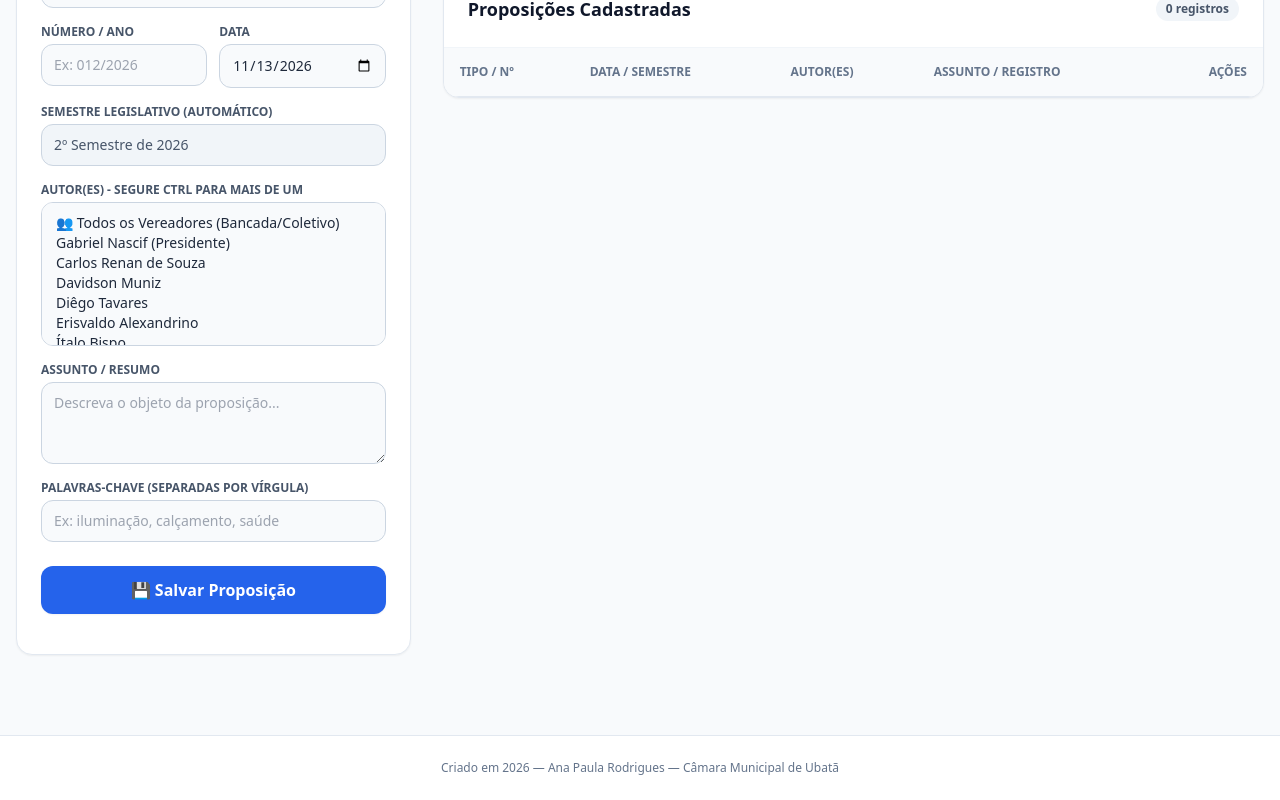
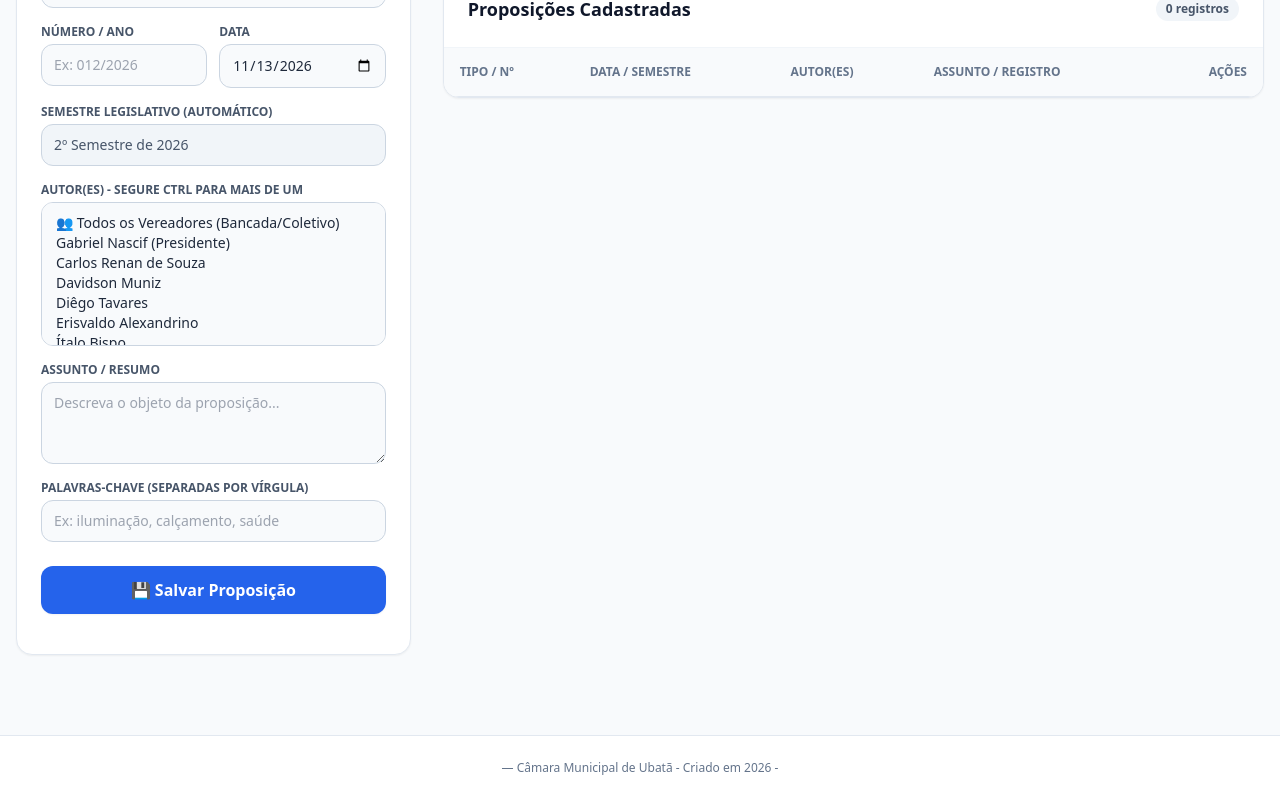
Before and after one commit to plegis-ubata/controle-proposi-es-ubat-, a plain HTML site: page index.html in a window 1280 px wide. Shown: the part 429-1229 px from the top of the page. Drawn offline with nearby package versions, Linux system fonts and the light colour scheme; no server answers.

Commit message:
Update footer text formatting

```diff
--- a/index.html
+++ b/index.html
@@ -456,7 +456,7 @@ HTML
 
     <!-- Rodapé Institucional -->
     <footer class="bg-white border-t border-slate-200 py-6 mt-12 text-center text-xs text-slate-500">
-        <p>Criado em 2026 — Ana Paula Rodrigues — Câmara Municipal de Ubatã</p>
+        <p>  — Câmara Municipal de Ubatã - Criado em 2026 - </p>
     </footer>
 </body>
 </html>
```
